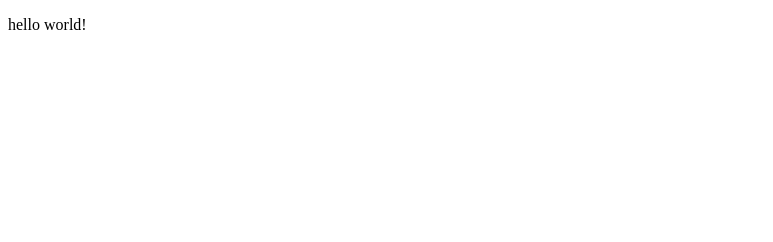
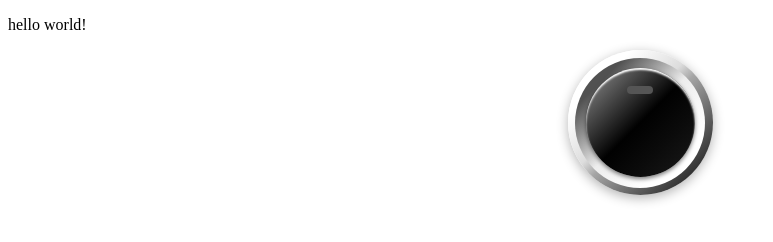
Before and after one commit to KotaSuzuki0823/Virtual_Button, a plain HTML site: page front/index.html in a window 1280 px wide. Shown: the whole page, without its empty margins (0-773 px from the left). Drawn offline with nearby package versions, Linux system fonts and the light colour scheme.

Commit message:
add button

```diff
--- /dev/null
+++ b/front/css/button.css
@@ -0,0 +1,190 @@
+*,
+*:before,
+*:after {
+  -webkit-box-sizing: inherit;
+  box-sizing: inherit;
+}
+
+html {
+  -webkit-box-sizing: border-box;
+  box-sizing: border-box;
+  font-size: 100%;
+}
+
+.btn,
+a.btn,
+button.btn {
+  font-size: 1.6rem;
+  font-weight: 700;
+  line-height: 1.5;
+  position: relative;
+  display: inline-block;
+  padding: 1rem 4rem;
+  cursor: pointer;
+  -webkit-user-select: none;
+  -moz-user-select: none;
+  -ms-user-select: none;
+  user-select: none;
+  -webkit-transition: all 0.3s;
+  transition: all 0.3s;
+  text-align: center;
+  vertical-align: middle;
+  text-decoration: none;
+  letter-spacing: 0.1em;
+  color: #212529;
+  border-radius: 0.5rem;
+}
+
+.btn-engine-start {
+  position: relative;
+
+  width: 145px;
+  height: 145px;
+  margin: 0 auto;
+
+  border-radius: 50%;
+  background: white;
+  background: -webkit-linear-gradient(
+    315deg,
+    white 0%,
+    white 22%,
+    #ddd 44%,
+    #a5a5a5 52%,
+    black 100%
+  );
+  background: linear-gradient(
+    135deg,
+    white 0%,
+    white 22%,
+    #ddd 44%,
+    #a5a5a5 52%,
+    black 100%
+  );
+  -webkit-box-shadow: 0 3px 12px rgba(0, 0, 0, 0.3);
+  box-shadow: 0 3px 12px rgba(0, 0, 0, 0.3);
+}
+
+.btn-engine-start:before {
+  position: absolute;
+  top: 7.5px;
+  left: 7.5px;
+
+  display: block;
+
+  width: 130px;
+  height: 130px;
+
+  content: "";
+
+  border-radius: 50%;
+  background: #515151;
+  background: -webkit-linear-gradient(
+    -45deg,
+    #515151 0%,
+    #515151 19%,
+    #ededed 50%,
+    white 77%,
+    white 100%
+  );
+  background: -webkit-linear-gradient(
+    315deg,
+    #515151 0%,
+    #515151 19%,
+    #ededed 50%,
+    white 77%,
+    white 100%
+  );
+  background: linear-gradient(
+    135deg,
+    #515151 0%,
+    #515151 19%,
+    #ededed 50%,
+    white 77%,
+    white 100%
+  );
+
+  filter: progid:DXImageTransform.Microsoft.gradient(startColorstr='#515151', endColorstr='#ffffff', GradientType=1);
+}
+
+.btn-engine-start:hover a.btn-engine-start-in:before {
+  top: 20px;
+
+  background: #61c419;
+  -webkit-box-shadow: 0 0 6px rgba(97, 196, 25, 0.3);
+  box-shadow: 0 0 6px rgba(97, 196, 25, 0.3);
+}
+
+.btn-engine-start:hover a.btn-engine-start-in {
+  padding: 37px 0 0;
+
+  color: #b4e391;
+  -webkit-box-shadow: inset 0 1px 1px black, 0 1px 2px rgba(0, 0, 0, 0.5);
+  box-shadow: inset 0 1px 1px black, 0 1px 2px rgba(0, 0, 0, 0.5);
+  text-shadow: 0 0 6px rgba(97, 196, 25, 0.3), 0 0 6px rgba(97, 196, 25, 0.3);
+}
+
+a.btn-engine-start-in {
+  font-size: 14px;
+  line-height: 1.2;
+
+  position: absolute;
+  top: 18px;
+  left: 18px;
+
+  width: 109px;
+  height: 109px;
+  padding: 35px 0 0;
+
+  color: #fff;
+  border-radius: 50%;
+  background: #959595;
+  background: -webkit-linear-gradient(
+    -45deg,
+    #959595 0%,
+    #0d0d0d 46%,
+    #010101 50%,
+    #0a0a0a 69%,
+    #1b1b1b 100%
+  );
+  background: -webkit-linear-gradient(
+    315deg,
+    #959595 0%,
+    #0d0d0d 46%,
+    #010101 50%,
+    #0a0a0a 69%,
+    #1b1b1b 100%
+  );
+  background: linear-gradient(
+    135deg,
+    #959595 0%,
+    #0d0d0d 46%,
+    #010101 50%,
+    #0a0a0a 69%,
+    #1b1b1b 100%
+  );
+  -webkit-box-shadow: inset 0 2px 2px white, 0 2px 4px rgba(0, 0, 0, 0.5);
+  box-shadow: inset 0 2px 2px white, 0 2px 4px rgba(0, 0, 0, 0.5);
+
+  filter: progid:DXImageTransform.Microsoft.gradient(startColorstr='#959595', endColorstr='#1b1b1b', GradientType=1);
+}
+
+a.btn-engine-start-in:before {
+  position: absolute;
+  top: 18px;
+  left: calc(50% - 13px);
+
+  width: 26px;
+  height: 8px;
+
+  content: "";
+  -webkit-transition: all 0.3s ease;
+  transition: all 0.3s ease;
+
+  border-radius: 10px;
+  background: green;
+  background: #555;
+}
+
+a.btn-engine-start-in span {
+  font-size: 10px;
+}
--- a/index.html
+++ b/front/index.html
@@ -3,6 +3,7 @@
 <head>
     <meta charset="UTF-8">
     <meta name="viewport" content="width=device-width, initial-scale=1.0">
+    <link rel="stylesheet" href="./css/button.css">
     <title>Vuedemo</title>
 </head>
 <body>
@@ -12,5 +13,9 @@
 
     <script src="https://cdn.jsdelivr.net/npm/vue/dist/vue.js"></script>
     <script src="script.js"></script>
+
+    <div class="btn-engine-start">
+        <a href="" class="btn btn-engine-start-in"><br><br></a>
+    </div>
 </body>
 </html>
```
Also changed, not shown: front/script.js (renamed from script.js).
